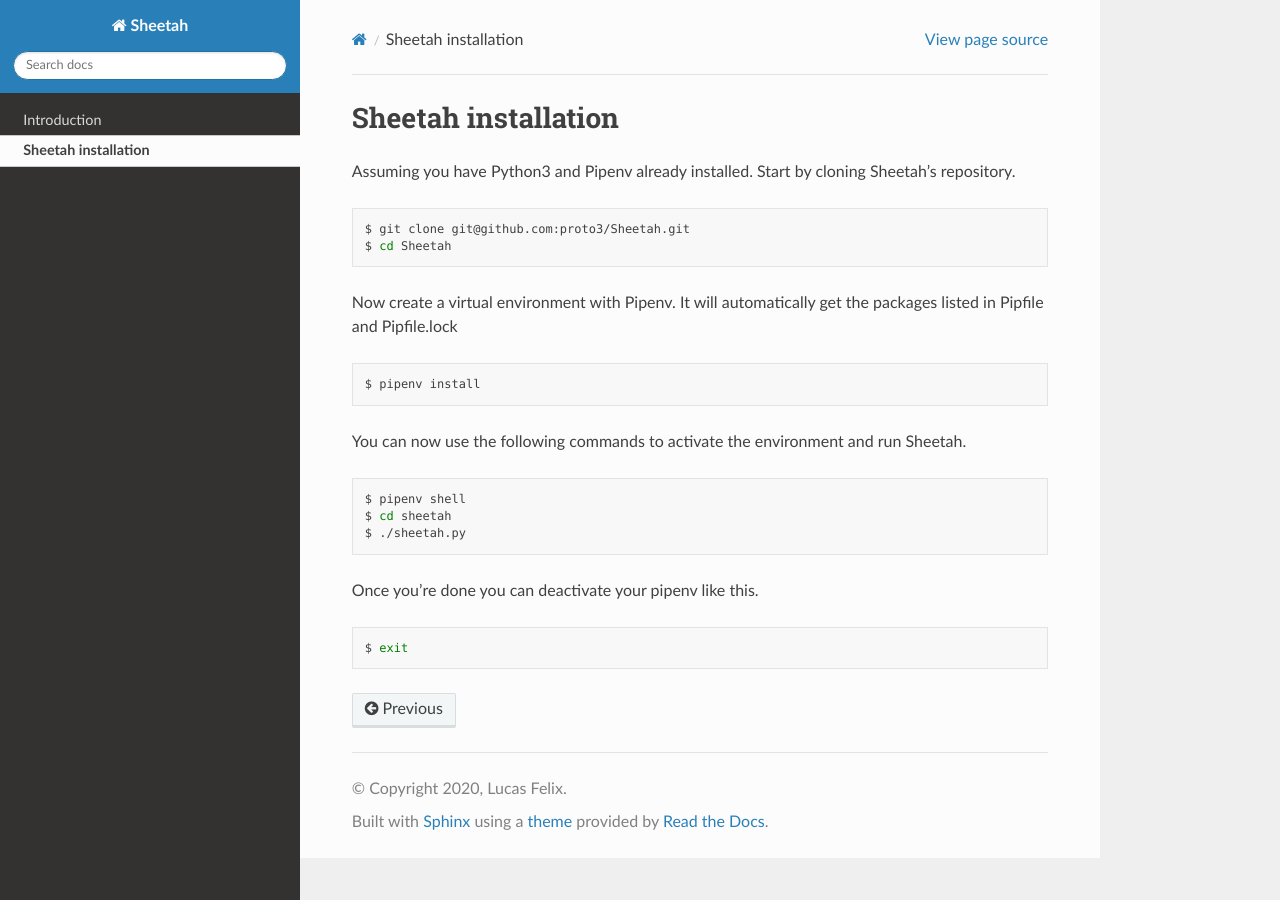
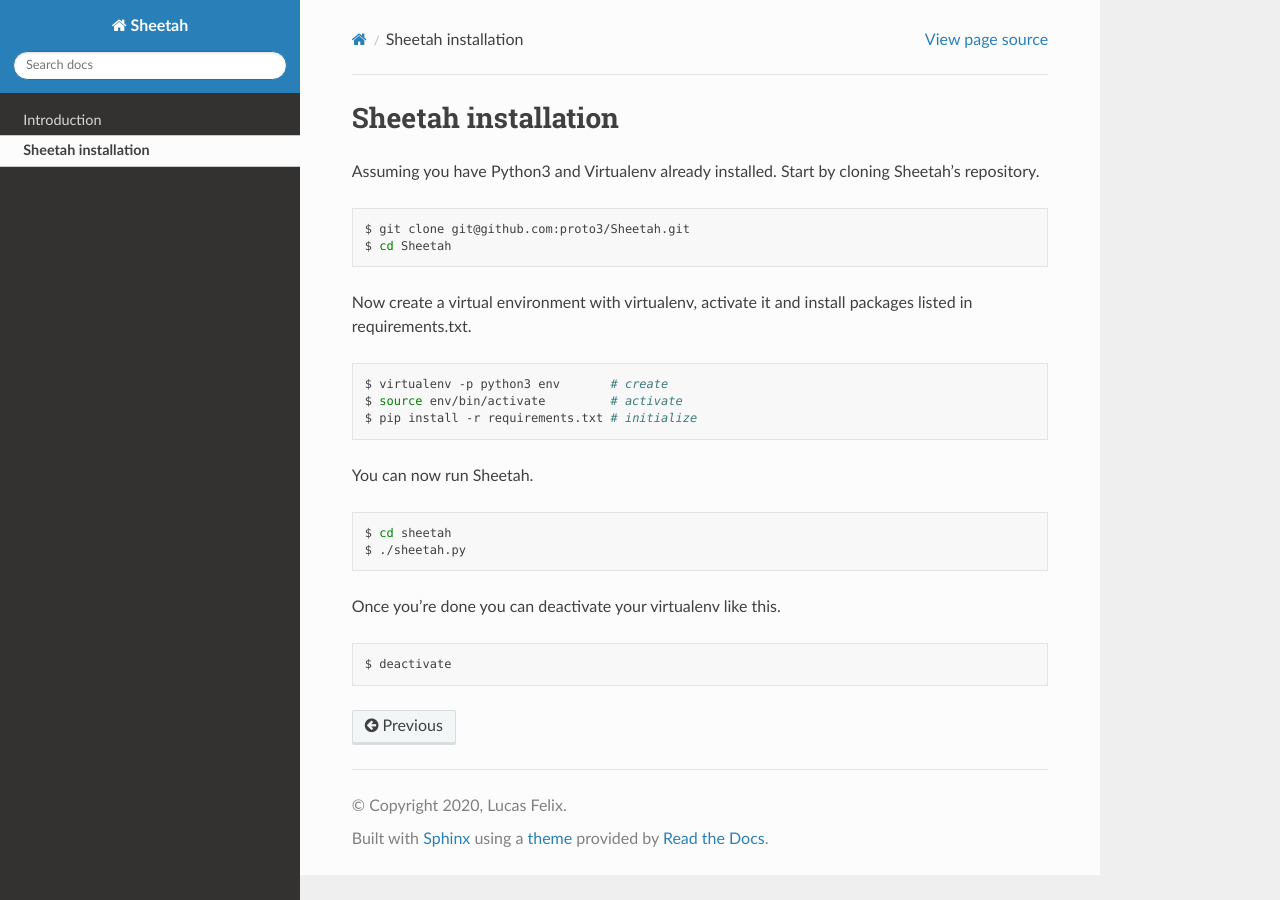
Before and after one commit to proto3/Sheetah, a Sphinx documentation site: the page built from docs/source/installation.rst, in a window 1280 px wide. Built offline with Sphinx 7.4.7 and the Read the Docs theme 2.0.0, drawn with Linux system fonts in a browser that asks for light colours.

Commit message:
update documentation

```diff
--- a/docs/source/installation.rst
+++ b/docs/source/installation.rst
@@ -1,7 +1,7 @@
 Sheetah installation
 ====================
 
-Assuming you have Python3 and Pipenv already installed. Start by cloning
+Assuming you have Python3 and Virtualenv already installed. Start by cloning
 Sheetah's repository.
 
 .. prompt:: bash $
@@ -9,24 +9,24 @@
     git clone git@github.com:proto3/Sheetah.git
     cd Sheetah
 
-Now create a virtual environment with Pipenv. It will automatically get the
-packages listed in Pipfile and Pipfile.lock
+Now create a virtual environment with virtualenv, activate it and install
+packages listed in requirements.txt.
 
 .. prompt:: bash $
 
-    pipenv install
+    virtualenv -p python3 env       # create
+    source env/bin/activate         # activate
+    pip install -r requirements.txt # initialize
 
-You can now use the following commands to activate the environment and run
-Sheetah.
+You can now run Sheetah.
 
 .. prompt:: bash $
 
-    pipenv shell
     cd sheetah
     ./sheetah.py
 
-Once you're done you can deactivate your pipenv like this.
+Once you're done you can deactivate your virtualenv like this.
 
 .. prompt:: bash $
 
-    exit
+    deactivate
```
